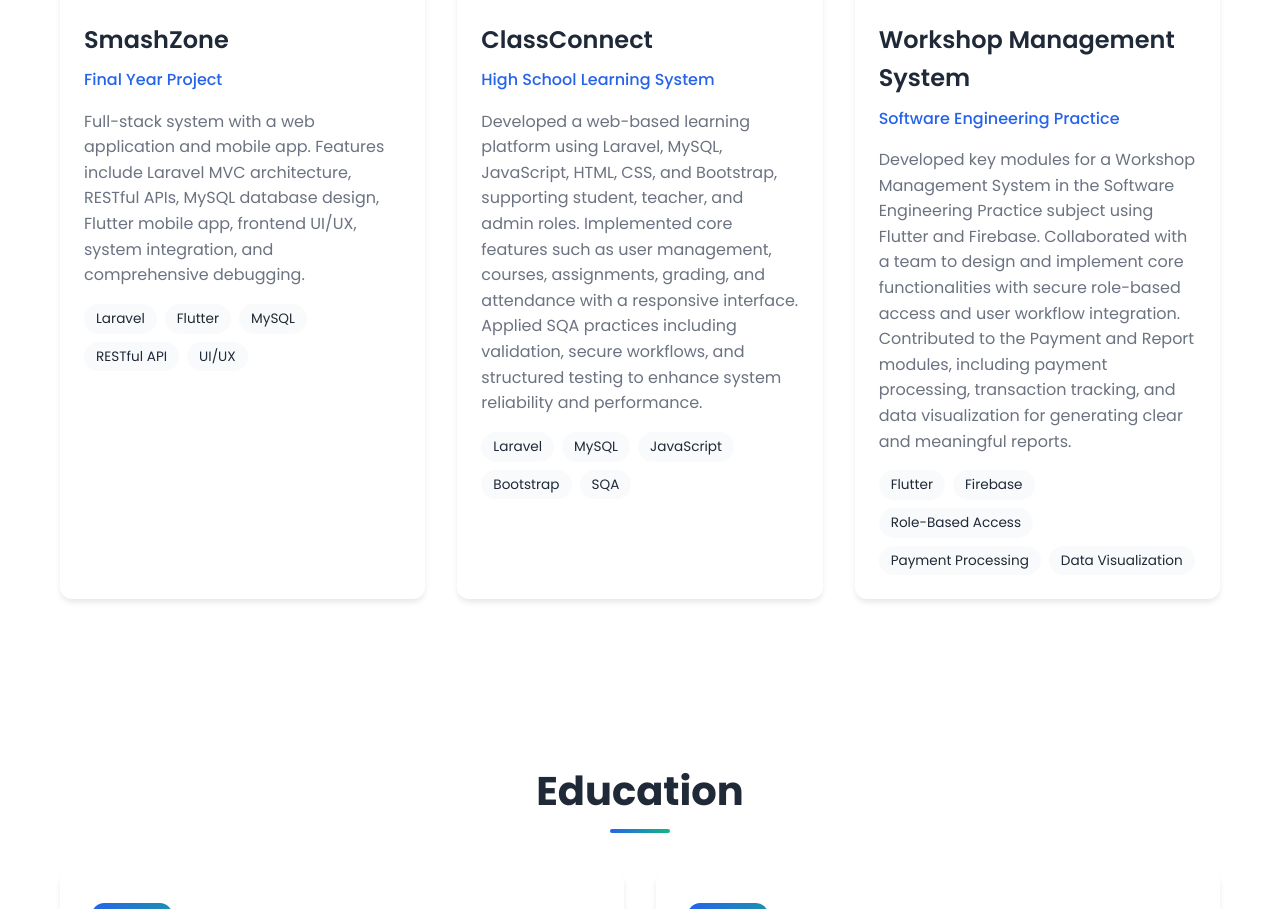
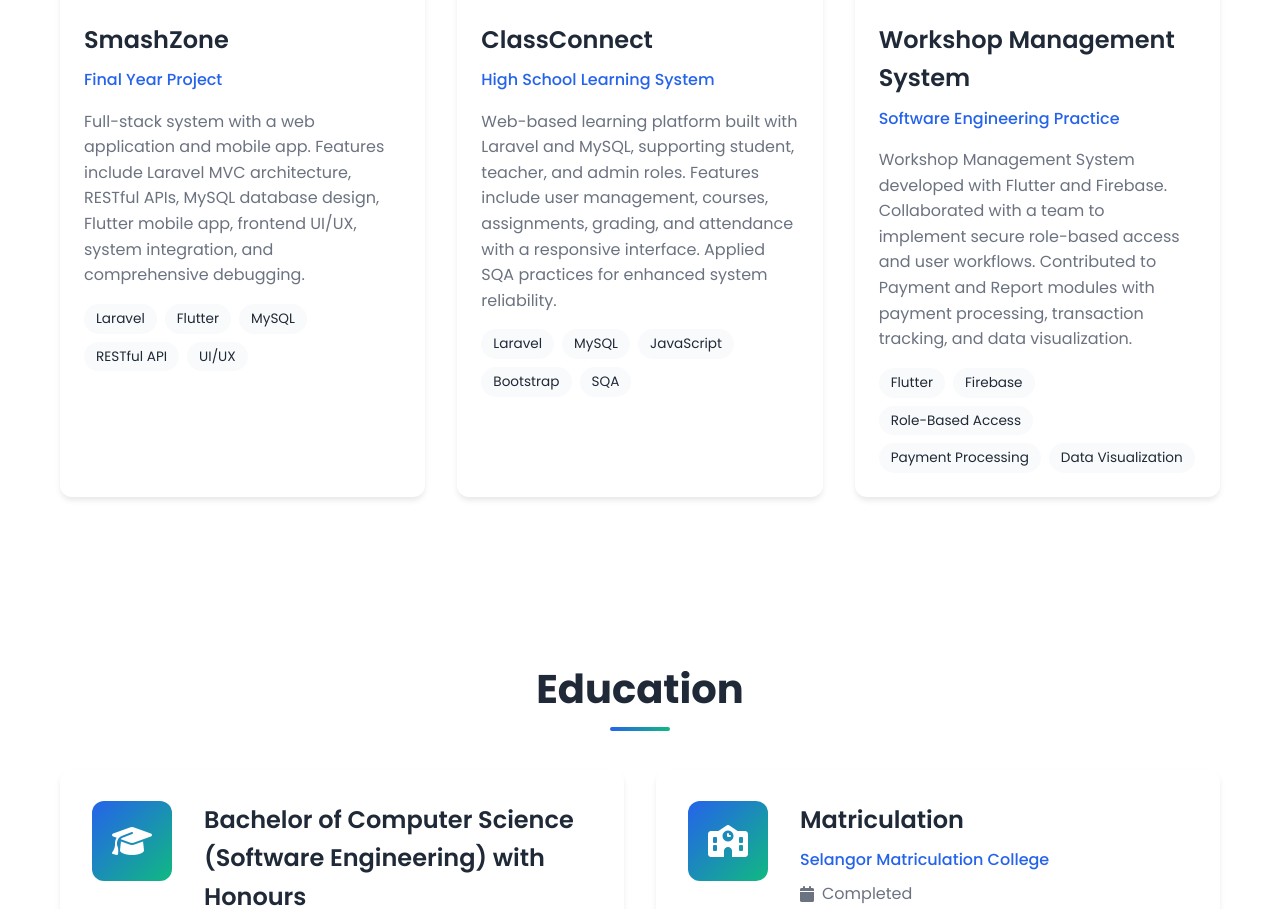
Before and after one commit to AimarHaizzad/portfolio, a plain HTML site: page index.html in a window 1280 px wide. Shown: the part 3019-3928 px from the top of the page. Drawn offline with Linux system fonts and the light colour scheme.

Commit message:
Shorten project descriptions for ClassConnect and Workshop Management System

```diff
--- a/index.html
+++ b/index.html
@@ -311,7 +311,7 @@
                         <h3 class="project-title">ClassConnect</h3>
                         <p class="project-type">High School Learning System</p>
                         <p class="project-description">
-                            Developed a web-based learning platform using Laravel, MySQL, JavaScript, HTML, CSS, and Bootstrap, supporting student, teacher, and admin roles. Implemented core features such as user management, courses, assignments, grading, and attendance with a responsive interface. Applied SQA practices including validation, secure workflows, and structured testing to enhance system reliability and performance.
+                            Web-based learning platform built with Laravel and MySQL, supporting student, teacher, and admin roles. Features include user management, courses, assignments, grading, and attendance with a responsive interface. Applied SQA practices for enhanced system reliability.
                         </p>
                         <div class="project-tech">
                             <span class="tech-tag">Laravel</span>
@@ -342,7 +342,7 @@
                         <h3 class="project-title">Workshop Management System</h3>
                         <p class="project-type">Software Engineering Practice</p>
                         <p class="project-description">
-                            Developed key modules for a Workshop Management System in the Software Engineering Practice subject using Flutter and Firebase. Collaborated with a team to design and implement core functionalities with secure role-based access and user workflow integration. Contributed to the Payment and Report modules, including payment processing, transaction tracking, and data visualization for generating clear and meaningful reports.
+                            Workshop Management System developed with Flutter and Firebase. Collaborated with a team to implement secure role-based access and user workflows. Contributed to Payment and Report modules with payment processing, transaction tracking, and data visualization.
                         </p>
                         <div class="project-tech">
                             <span class="tech-tag">Flutter</span>
```
